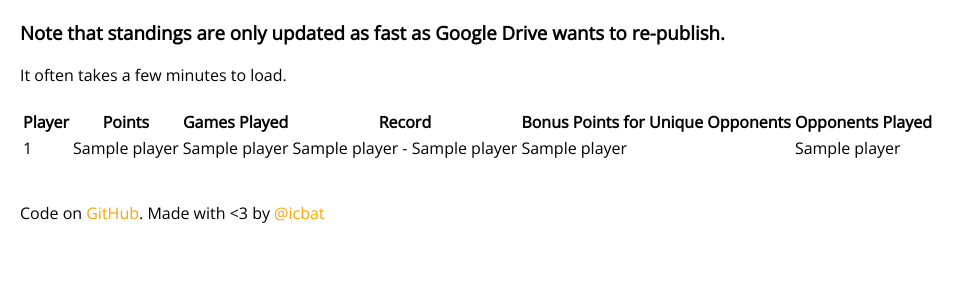
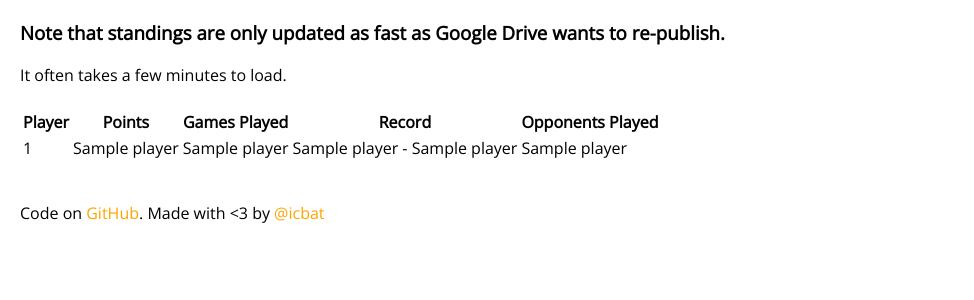
Before and after one commit to icbat/magic-league-wobsite, a Flask app: template src/templates/standings.html in a window 1280 px wide. Shown: the part 108-408 px from the top of the page, without its empty margins (0-974 px from the left). Run offline with Flask 2, Linux system fonts and the light colour scheme; the template is opened without the code that fills it: most values are stand-ins (such as "Sample title", 1, 10 or a date in 2020).

Commit message:
removing bonus points, not terribly useful

```diff
--- a/src/standings.py
+++ b/src/standings.py
@@ -30,7 +30,7 @@ def calculate_points(match_slips):
         uniquePlayerPoints = 2 * len(opponents)
         points += uniquePlayerPoints
         print player + " has played " + str(len(opponents)) + " unique opponents"
-        standings.append((player, points, played, wins, played - wins, uniquePlayerPoints, opponents))
+        standings.append((player, points, played, wins, played - wins, opponents))
 
     return sorted(standings, reverse=True, key=lambda tup: tup[1])
 
--- a/src/templates/standings.html
+++ b/src/templates/standings.html
@@ -11,7 +11,6 @@ It often takes a few minutes to load.<br/><br/>
         <th>Points</th>
         <th>Games Played</th>
         <th>Record</th>
-        <th>Bonus Points for Unique Opponents
         <th>Opponents Played</th>
     </tr>
     {% for player in standings %}
@@ -21,7 +20,6 @@ It often takes a few minutes to load.<br/><br/>
         <td>{{ player[2] }}</td>
         <td>{{ player[3] }} - {{ player[4] }}</td>
         <td>{{ player[5] }}</td>
-        <td>{{ player[6] }}</td>
     </tr>
     {% endfor %}
 </table>
```
